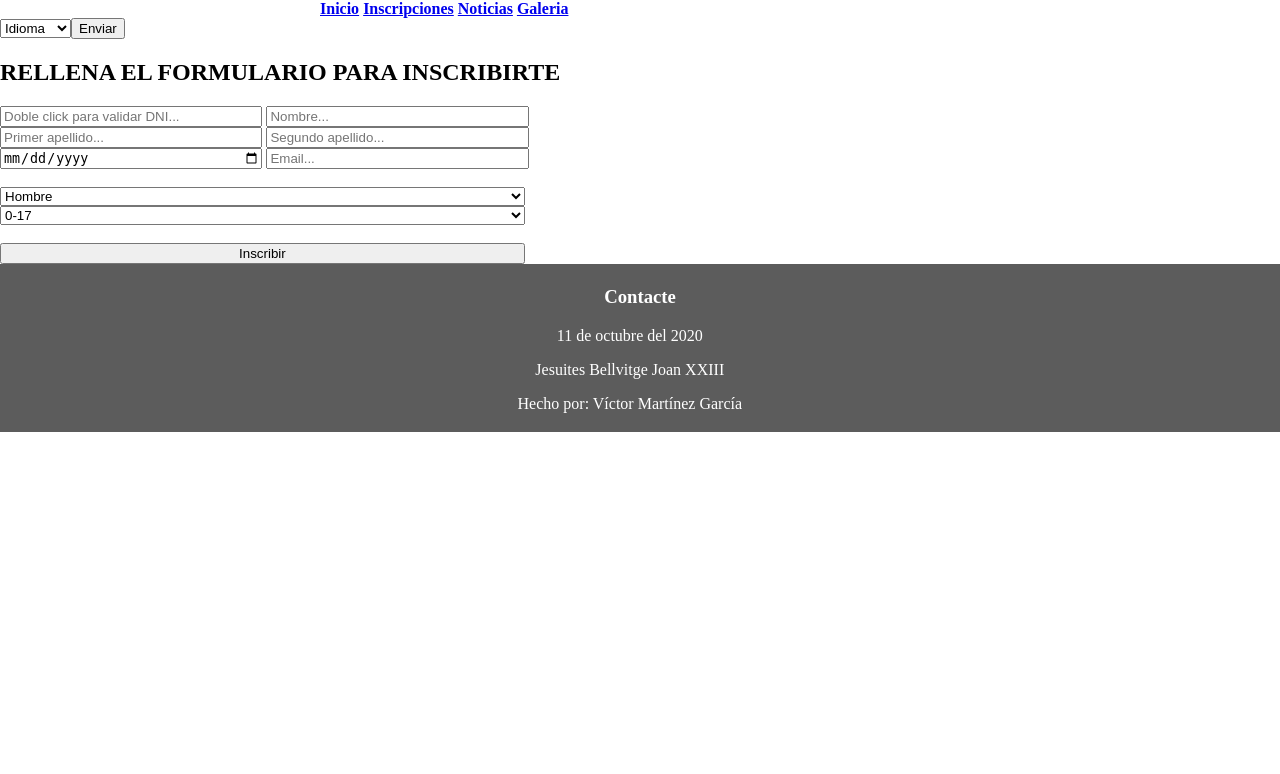
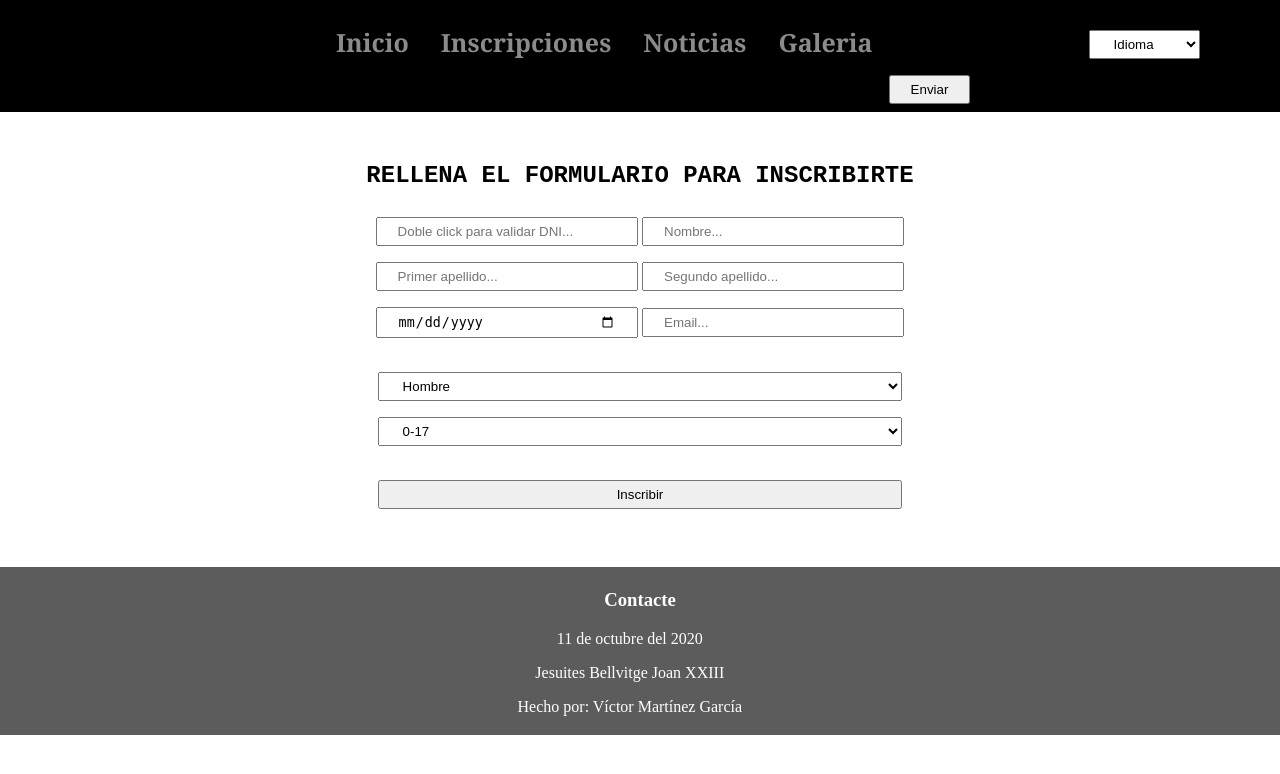
Before and after one commit to Victormg42/ProyectoVideogames, a PHP site: page /view/inscripcions.php in a window 1280 px wide. Shown: the top 774 px of the page. Run offline with PHP 8.4, Linux system fonts and the light colour scheme.

Commit message:
Pagina dinamica

```diff
--- a/css/estilos.css
+++ b/css/estilos.css
@@ -7,7 +7,8 @@ body {
 }
 
 .header {
-    background-image: url(../img/banner.jpg);
+  background-image: url(../img/banner3.jpg);
+  background-size: cover;
   padding: 20px;
   text-align: center;
   width: 100%;
@@ -25,6 +26,12 @@ body {
   margin-top: -20px;
 }
 
+.topnav2 {
+width: 100%;
+overflow: hidden;
+background-color: black;
+}
+
 /* Style the topnav links */
 .topnav a {
   float: left;
@@ -32,6 +39,17 @@ body {
   color: black;
   text-align: center;
   padding: 14px 16px;
+  text-decoration: none;
+  font-size: 25px;
+  font-family: Georgia, 'Times New Roman', Times, serif;
+}
+
+.topnav2 a {
+float: left;
+display: block;
+color: rgb(139, 139, 139);
+text-align: center;
+padding: 25px 16px;
 text-decoration: none;
 font-size: 25px;
 font-family: Georgia, 'Times New Roman', Times, serif;
@@ -100,8 +118,9 @@ h1{
   font-size: 300%;
 }
 
-.idioma {
-  margin-top: 18px;
+.selectpicker {
+margin-top: 30px;
+margin-left: 200px;
 }
 
 .contador {
@@ -182,11 +201,12 @@ footer p {
 }
 
 .clasificaciones {
-  background-image: url(../img/banner2.png);
+background-image: url(../img/banner2.jpg);
 background-repeat: no-repeat;
 width: 100%;
-  height: 165px;
+height: 230px;
 margin-top: 80px;
+background-size: cover;
 }
 
 .clasificaciones h2{
@@ -194,8 +214,24 @@ footer p {
 font-family: Arial, sans-serif;
 font-size: 3em;
 font-weight: bold;
-  position: relative;
-  z-index: 1;
 display: inline-block;
 margin-left: 80px;
+margin-top: 80px;
 }
+
+.formulario h2{
+font-family: 'Courier New', Courier, monospace;
+width: 100%;
+}
+
+.formulario {
+text-align: center;
+padding-bottom: 50px;
+padding-top: 30px;
+
+}
+
+input[type=text], input[type=number], input[type=date], input[type=email], input[type=submit], select {
+padding: 5px 20px;
+margin: 8px 0;
+}
--- a/js/validar.js
+++ b/js/validar.js
@@ -118,12 +118,12 @@ function validarDNI() {
 function validarFor() {
     var inputs = document.getElementsByClassName('validar');
     for (let i = 0; i < inputs.length; i++) {
-        /*if (inputs[i].type == 'text' && inputs[i].value == '') {
+        if (inputs[i].type == 'text' && inputs[i].type == 'email' && inputs[i].type == 'date' && inputs[i].value == '') {
             inputs[i].style.borderColor='red';
-        } else if (inputs[i].type == 'text' && inputs[i].value !== '') {
+        } else if (inputs[i].type == 'text' && inputs[i].type == 'email' && inputs[i].type == 'date' && inputs[i].value !== '') {
             inputs[i].style.borderColor='white';
-        }*/
-        console.log(inputs[i].type);
+        }
+        //console.log(inputs[i].type);
     }
     return false;
 }
--- a/model/participante.php
+++ b/model/participante.php
@@ -1,5 +1,4 @@
 <?php
-// Creamos la clase Reserva que contiene todos los atributos de la base de datos
 class Participante {
     private $DNI_part;
     private $nom_part;
--- a/model/participanteDAO.php
+++ b/model/participanteDAO.php
@@ -40,8 +40,8 @@ class ParticipanteDAO{
         $sentencia1->bindParam(9,$id_inscr);
         $sentencia1->bindParam(10,$num_dorsal);
         $sentencia1->execute();
-        header("Location: ../view/inscripcions.php");
         $pdo->commit();
+	    header("Location: ../view/inscripcions.php");
         } catch (Exception $ex) {
             /* Reconocer un error y no hacer los cambios */
             $pdo->rollback();
--- a/view/index.html
+++ b/view/index.html
@@ -32,7 +32,7 @@
 <div class="row">
   <div class="column">
     <div class="inici">
-        <img src="../img/imagen1.jpg">
+        <img src="../img/banner3.jpg">
     </div>
     <h2>Bienvenidos</h2>
     <p>En esta pagina, encontraremos noticias sobre las distintas carreras que se estan llevando a cabo actualmente, asi como tambien sobre las distintas videoconsolas actuales. Dentro del apartado de "Plataformas", encontraremos una seccion de todas las consolas de actual generacion, junto con una lista y descripcion de sus videojuegos mas populares hasta la fecha.</p>
```
Lines whose indentation alone changed are shown as unchanged.
